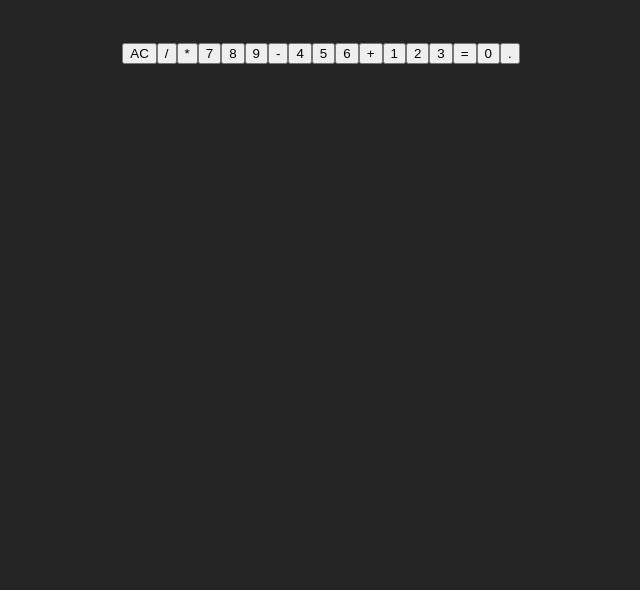
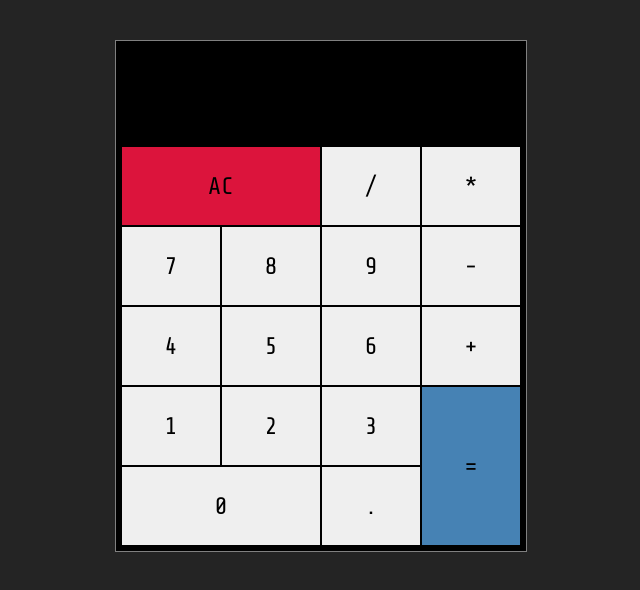
Before and after one commit to stixbunny/fcc-javascript-calculator-vite-react, a React (Vite) app: page / in a window 1280 px wide. Shown: the top 590 px of the page, without its empty margins (319-959 px from the left). Built offline with nearby package versions, Linux system fonts and the light colour scheme.

Commit message:
it works! details on calculation missing, look ok

```diff
--- a/index.html
+++ b/index.html
@@ -9,5 +9,6 @@
   <body>
     <div id="root"></div>
     <script type="module" src="/src/main.jsx"></script>
+    <script src="https://cdn.freecodecamp.org/testable-projects-fcc/v1/bundle.js"></script>
   </body>
 </html>
--- a/src/App.css
+++ b/src/App.css
@@ -1,6 +1,82 @@
+@import url('https://fonts.googleapis.com/css2?family=Share+Tech+Mono&display=swap');
+@font-face {
+  font-family: 'Digital';
+  src: url('//db.onlinewebfonts.com/t/8e22783d707ad140bffe18b2a3812529.eot');
+  src: url('//db.onlinewebfonts.com/t/8e22783d707ad140bffe18b2a3812529.eot?#iefix')
+      format('embedded-opentype'),
+    url('//db.onlinewebfonts.com/t/8e22783d707ad140bffe18b2a3812529.woff2')
+      format('woff2'),
+    url('//db.onlinewebfonts.com/t/8e22783d707ad140bffe18b2a3812529.woff')
+      format('woff'),
+    url('//db.onlinewebfonts.com/t/8e22783d707ad140bffe18b2a3812529.ttf')
+      format('truetype'),
+    url('//db.onlinewebfonts.com/t/8e22783d707ad140bffe18b2a3812529.svg#Digital-7')
+      format('svg');
+}
+
 #root {
   max-width: 1280px;
   margin: 0 auto;
   padding: 2rem;
   text-align: center;
 }
+
+#calculator {
+  max-width: 400px;
+  padding: 5px;
+  background-color: black;
+  border: 1px solid grey;
+  margin: 0 auto;
+}
+
+#formula, #display {
+  font-family: digital;
+  min-height: 50px;
+}
+
+#formula {
+  font-size: 1.5rem;
+  text-align: right;
+  margin-right: 10px;
+  color: orange;
+}
+
+#display {
+  font-size: 2rem;
+  text-align: right;
+  margin-right: 10px;
+}
+
+.buttons {
+  display: grid;
+  height: 400px;
+  grid-template-rows: 80px 80px 80px 80px 80px;
+  grid-template-columns: auto auto auto auto;
+}
+
+button {
+  font-family: Share Tech Mono, monospace;
+  font-size: 1.5rem;
+  border: 1px solid black;
+}
+
+button:hover {
+  color: black;
+  outline: 0.05em solid grey;
+  z-index: 3;
+}
+
+#clear {
+  grid-column: 1 / 3;
+  background-color: crimson;
+}
+
+#zero {
+  grid-column: 1 / 3;
+}
+
+#equals {
+  grid-row: 4 / 6;
+  grid-column: 4;
+  background-color: steelblue;
+}
--- a/src/App.jsx
+++ b/src/App.jsx
@@ -7,12 +7,13 @@ import Buttons from './Buttons'
 function App() {
   const [formula, setFormula] = useState("")
   const [operand, setOperand] = useState("")
+  const [result, setResult] = useState("")
 
   return (
     <div id="calculator">
       <FormulaScreen formula={formula} />
-      <OutputScreen operand={operand} formula={formula} />
-      <Buttons formula={formula} setFormula={setFormula} setOperand={setOperand} />
+      <OutputScreen operand={operand} formula={formula} result={result} />
+      <Buttons formula={formula} setFormula={setFormula} setOperand={setOperand} setResult={setResult} result={result} operand={operand}/>
     </div>
   )
 }
--- a/src/Buttons.jsx
+++ b/src/Buttons.jsx
@@ -2,19 +2,42 @@ import Button from "./Button"
 import { evaluate } from "mathjs"
 import PropTypes from 'prop-types'
 
-function Buttons({formula, setFormula, setOperand}) {
-    const handleClick = (operand) => {
-        setOperand(operand)
-        if(operand == "AC") {
-            setFormula("")
-        }
-        else if(operand == "=") {
-            const result = evaluate(formula).toString()
-            console.log(formula + "=" + result)
-            setFormula((prev) => prev + "=" + result)
+function Buttons({formula, setFormula, setOperand, setResult, result, operand}) {
+    const handleClick = (newOperand) => {
+        if((operand == "+" ||
+            operand == "-" ||
+            operand == "/" ||
+            operand == "*" ||
+            operand == "." ||
+            operand == "=") &&
+            operand == newOperand) {
+            //pass
         }
         else {
-            setFormula((prev) => prev + operand)
+            setOperand(newOperand)
+            if(newOperand == "AC") {
+                setFormula("")
+                setResult("")
+                setOperand("")
+            }
+            else if(newOperand == "=") {
+                const res = evaluate(formula).toString()
+                setResult(res)
+                console.log(formula + "=" + res)
+                setFormula((prev) => prev + "=" + res)
+            }
+            else if((newOperand == "+" ||
+                    newOperand == "-" ||
+                    newOperand == "/" ||
+                    newOperand == "*") &&
+                    result != "") {
+                const res = result + newOperand
+                setFormula(res)
+                setResult("")
+            }
+            else {
+                setFormula((prev) => prev + newOperand)
+            }
         }
     }
     return (
@@ -25,7 +48,7 @@ function Buttons({formula, setFormula, setOperand}) {
             <Button id={"seven"} operand={"7"} handleClick={handleClick} />
             <Button id={"eight"} operand={"8"} handleClick={handleClick} />
             <Button id={"nine"} operand={"9"} handleClick={handleClick} />
-            <Button id={"substract"} operand={"-"} handleClick={handleClick} />
+            <Button id={"subtract"} operand={"-"} handleClick={handleClick} />
             <Button id={"four"} operand={"4"} handleClick={handleClick} />
             <Button id={"five"} operand={"5"} handleClick={handleClick} />
             <Button id={"six"} operand={"6"} handleClick={handleClick} />
@@ -43,7 +66,10 @@ function Buttons({formula, setFormula, setOperand}) {
 Buttons.propTypes = {
     formula: PropTypes.string.isRequired,
     setFormula: PropTypes.func.isRequired,
-    setOperand: PropTypes.func.isRequired
+    setOperand: PropTypes.func.isRequired,
+    setResult: PropTypes.func.isRequired,
+    result: PropTypes.string.isRequired,
+    operand: PropTypes.string.isRequired
 }
 
 export default Buttons
--- a/src/OutputScreen.jsx
+++ b/src/OutputScreen.jsx
@@ -2,17 +2,29 @@ import { useEffect } from "react"
 import { useState } from "react"
 import PropTypes from 'prop-types'
 
-function OutputScreen({operand, formula}) {
+function OutputScreen({operand, formula, result}) {
     const [output, setOutput] = useState("")
     useEffect(() => {
-        if(formula.slice(-1) == operand) {
+        if(formula == "") {
+            setOutput("")
+        }
+    }, [formula])
+    useEffect(() => {
+        if(result != "") {
+            setOutput(result)
+        }
+        else if(formula.slice(-1) == "AC" ||
+                formula.slice(-1) == "=" ||
+                formula.slice(-1) == "+" ||
+                formula.slice(-1) == "-" ||
+                formula.slice(-1) == "/" ||
+                formula.slice(-1) == "*") {
             setOutput(operand)
         }
         else {
             setOutput((prev) => prev + formula.slice(-1))
         }
-    }, [formula, operand])
-
+    }, [formula, operand, result])
     return (
         <div id="display">{output}</div>
     )
@@ -20,7 +32,8 @@ function OutputScreen({operand, formula}) {
 
 OutputScreen.propTypes = {
     operand: PropTypes.string.isRequired,
-    formula: PropTypes.string.isRequired
+    formula: PropTypes.string.isRequired,
+    result: PropTypes.string.isRequired
 }
 
 export default OutputScreen
```
